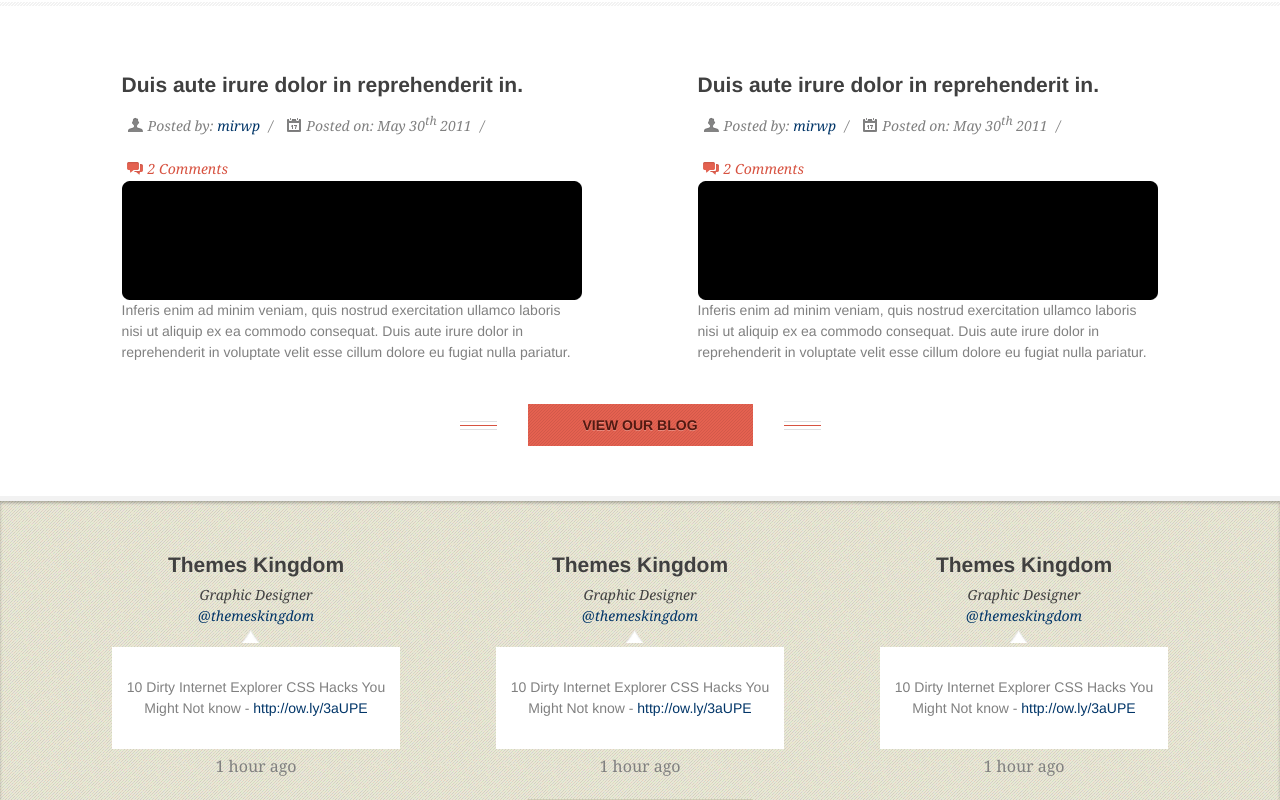
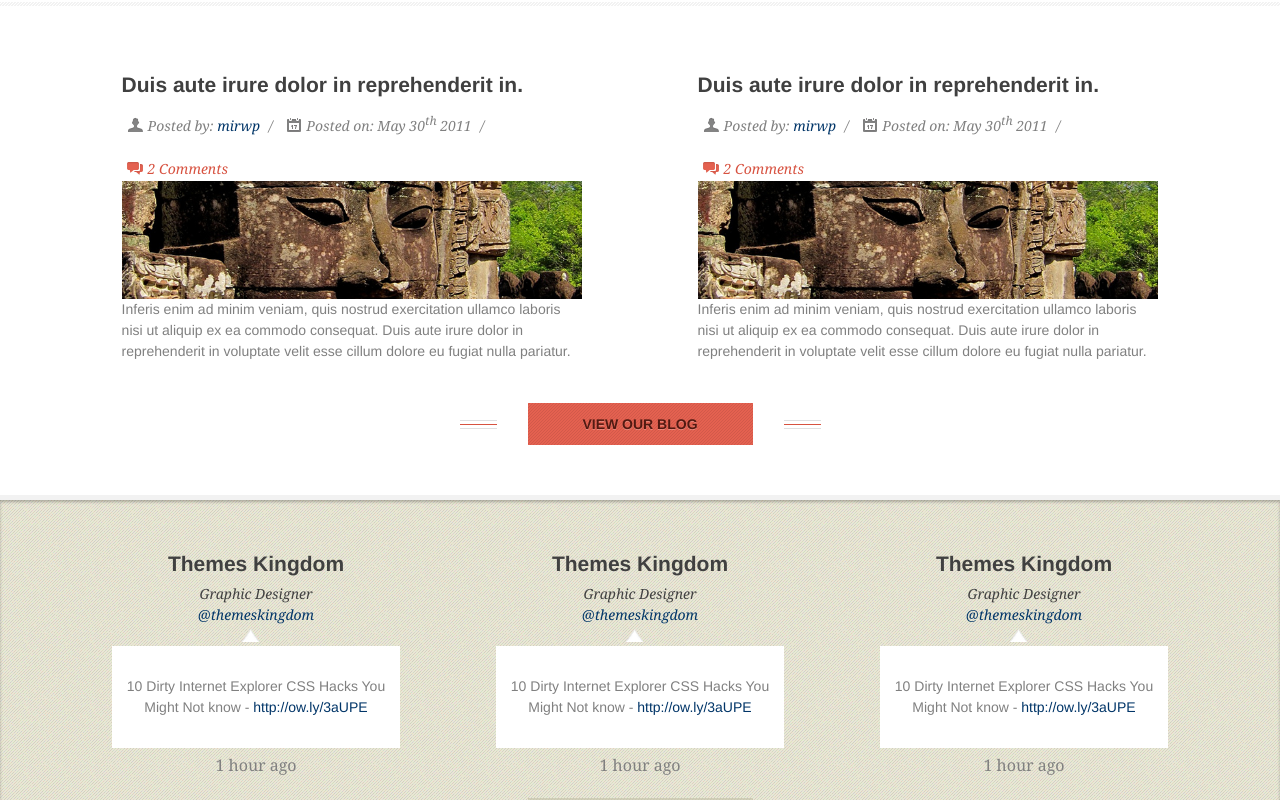
Before and after one commit to KennyBrijs/hstudio, a plain HTML site: page index.html in a window 1280 px wide. Shown: the part 1091-1891 px from the top of the page. Drawn offline with nearby package versions, Linux system fonts and the light colour scheme.

Commit message:
Implement Responsive Images

```diff
--- a/index.html
+++ b/index.html
@@ -41,7 +41,13 @@
     <div id="main" role="main">
       <div id="containerheaderportfolio">
         <header id="menu">
-          <a href="#"><img src="img/hStudio.png" alt="hStudio"></a>
+          <a href="#">
+            <div data-picture data-alt="hStudio">
+              <div data-src="img/hStudio.png"></div>
+              <div data-src="img/hStudio@l.png" data-media="(min-width: 600px)"></div>
+              <noscript><img src="img/hStudio.png" alt=""></noscript>
+            </div>
+          </a>
           <nav role="navigation">
             <a href="#portfolio">Portfolio</a>
             <a href="#services">Services</a>
@@ -107,7 +113,11 @@
               <a href="#" class="comments">2&nbsp;Comments</a>
           </footer>
           <a href="#">
-            <img src="img/blogpost.png" alt="">
+            <div data-picture data-alt="blogpst">
+              <div data-src="img/blogpost.png"></div>
+              <div data-src="img/blogpost@l.png" data-media="(min-width: 600px)"></div>
+              <noscript><img src="img/blogpost.png" alt="blogpost"></noscript>
+            </div>
             <p>
               Inferis enim ad minim veniam, quis nostrud exercitation ullamco laboris nisi ut aliquip ex ea commodo consequat. Duis aute irure dolor in reprehenderit in voluptate velit esse cillum dolore eu fugiat nulla pariatur.
             </p>
@@ -123,7 +133,11 @@
               <a href="#" class="comments">2&nbsp;Comments</a>
           </footer>
           <a href="#">
-            <img src="img/blogpost.png" alt="">
+            <div data-picture data-alt="blogpst">
+              <div data-src="img/blogpost.png"></div>
+              <div data-src="img/blogpost@l.png" data-media="(min-width: 600px)"></div>
+              <noscript><img src="img/blogpost.png" alt="blogpost"></noscript>
+            </div>
             <p>
               Inferis enim ad minim veniam, quis nostrud exercitation ullamco laboris nisi ut aliquip ex ea commodo consequat. Duis aute irure dolor in reprehenderit in voluptate velit esse cillum dolore eu fugiat nulla pariatur.
             </p>
@@ -283,6 +297,8 @@
   <!-- scripts concatenated and minified via ant build script-->
   <script defer src="js/plugins.js"></script>
   <script defer src="js/script.js"></script>
+  <script defer src="js/libs/matchmedia.js"></script>
+  <script defer src="js/libs/picturefill.js"></script>
   <!-- end scripts-->
 
 
--- /dev/null
+++ b/js/libs/matchmedia.js
@@ -0,0 +1,2 @@
+/*! matchMedia() polyfill - Test a CSS media type/query in JS. Authors & copyright (c) 2012: Scott Jehl, Paul Irish, Nicholas Zakas. Dual MIT/BSD license */
+window.matchMedia=window.matchMedia||(function(e,f){var c,a=e.documentElement,b=a.firstElementChild||a.firstChild,d=e.createElement("body"),g=e.createElement("div");g.id="mq-test-1";g.style.cssText="position:absolute;top:-100em";d.appendChild(g);return function(h){g.innerHTML='&shy;<style media="'+h+'"> #mq-test-1 { width: 42px; }</style>';a.insertBefore(d,b);c=g.offsetWidth==42;a.removeChild(d);return{matches:c,media:h}}})(document);
--- /dev/null
+++ b/js/libs/picturefill.js
@@ -0,0 +1,60 @@
+/*! Picturefill - Responsive Images that work today. (and mimic the proposed Picture element with divs). Author: Scott Jehl, Filament Group, 2012 | License: MIT/GPLv2 */
+
+(function( w ){
+
+	// Enable strict mode
+	"use strict";
+
+	w.picturefill = function() {
+		var ps = w.document.getElementsByTagName( "div" );
+
+		// Loop the pictures
+		for( var i = 0, il = ps.length; i < il; i++ ){
+			if( ps[ i ].getAttribute( "data-picture" ) !== null ){
+
+				var sources = ps[ i ].getElementsByTagName( "div" ),
+					matches = [];
+
+				// See if which sources match
+				for( var j = 0, jl = sources.length; j < jl; j++ ){
+					var media = sources[ j ].getAttribute( "data-media" );
+					// if there's no media specified, OR w.matchMedia is supported
+					if( !media || ( w.matchMedia && w.matchMedia( media ).matches ) ){
+						matches.push( sources[ j ] );
+					}
+				}
+
+			// Find any existing img element in the picture element
+			var picImg = ps[ i ].getElementsByTagName( "img" )[ 0 ];
+
+			if( matches.length ){
+				if( !picImg ){
+					picImg = w.document.createElement( "img" );
+					picImg.alt = ps[ i ].getAttribute( "data-alt" );
+					ps[ i ].appendChild( picImg );
+				}
+
+				picImg.src =  matches.pop().getAttribute( "data-src" );
+			}
+			else if( picImg ){
+				ps[ i ].removeChild( picImg );
+			}
+		}
+		}
+	};
+
+	// Run on resize and domready (w.load as a fallback)
+	if( w.addEventListener ){
+		w.addEventListener( "resize", w.picturefill, false );
+		w.addEventListener( "DOMContentLoaded", function(){
+			w.picturefill();
+			// Run once only
+			w.removeEventListener( "load", w.picturefill, false );
+		}, false );
+		w.addEventListener( "load", w.picturefill, false );
+	}
+	else if( w.attachEvent ){
+		w.attachEvent( "onload", w.picturefill );
+	}
+
+}( this ));
```
Also changed, not shown: img/blogpost@l.png (added), img/hStudio.png, img/hStudio@l.png (added).
